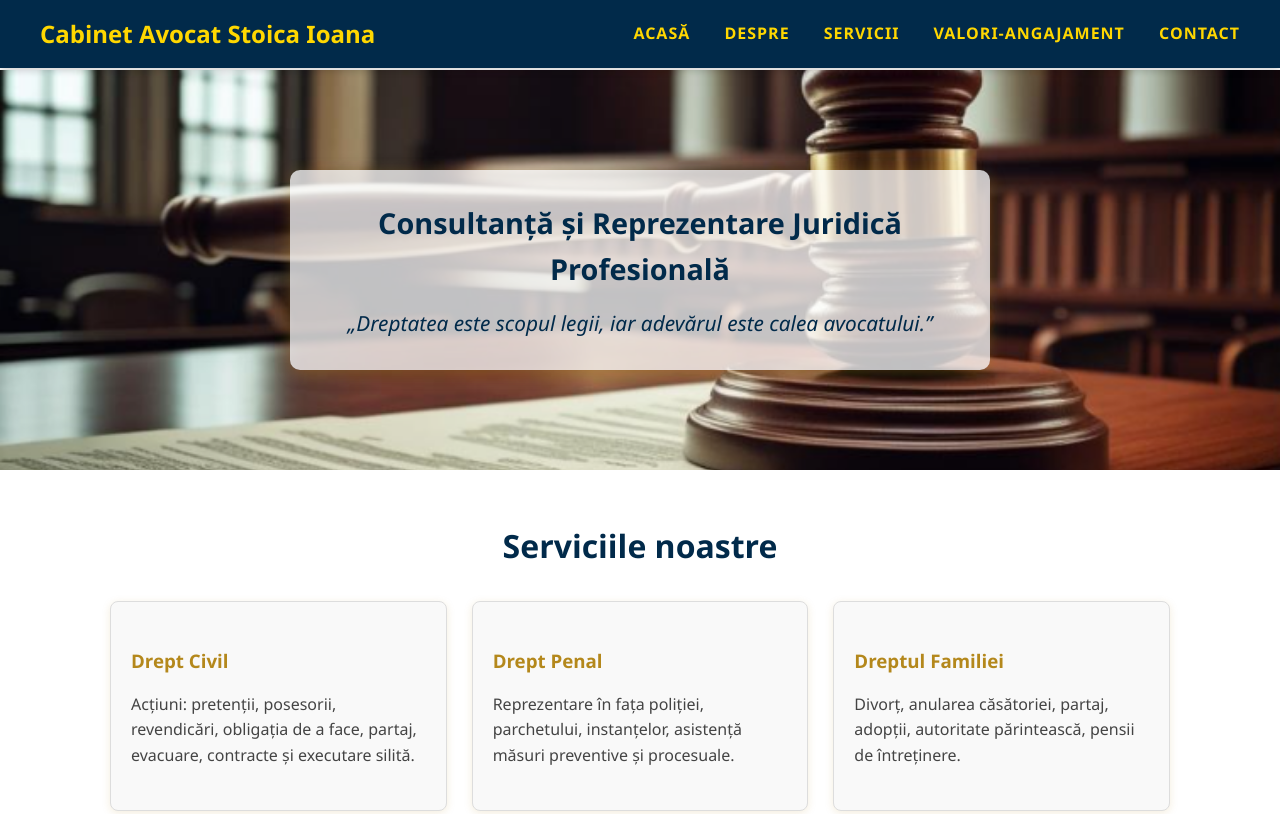
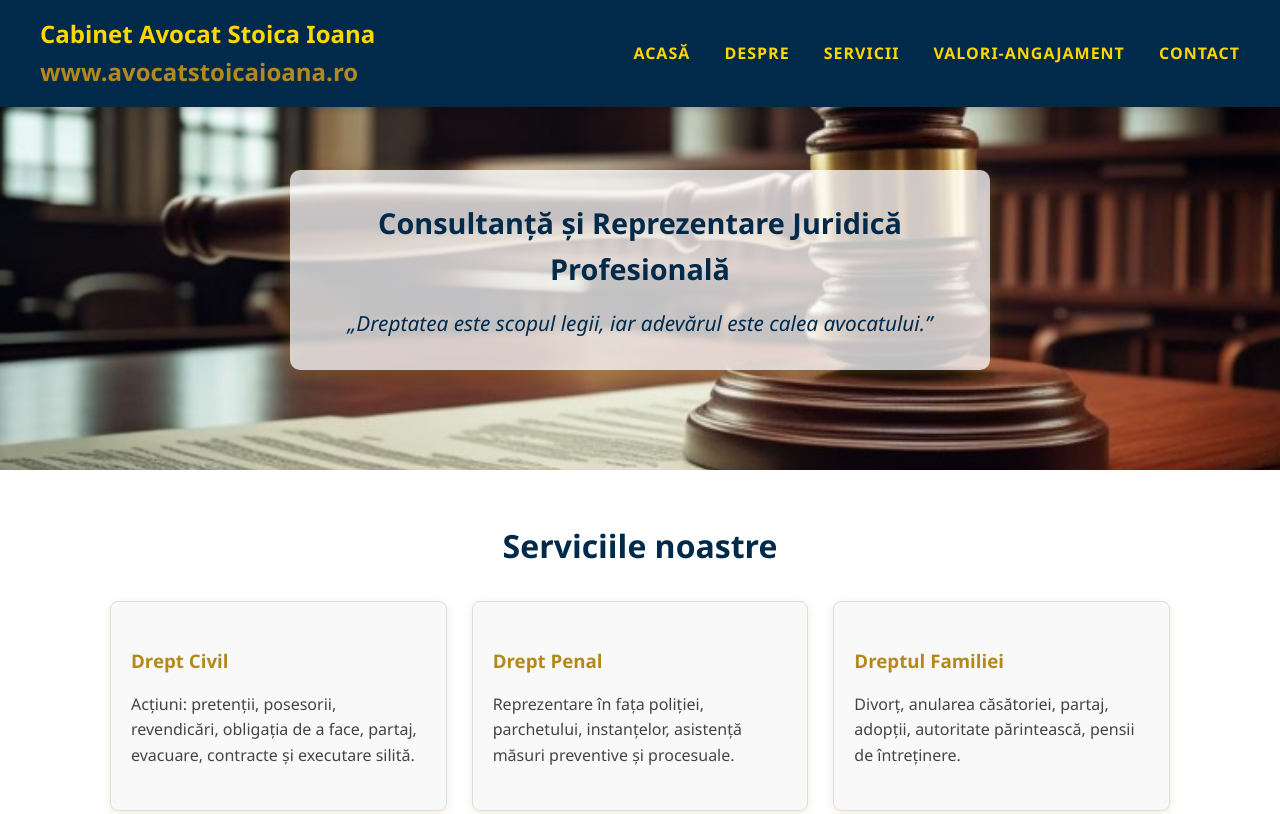
Before and after one commit to StoicaIoana-bit/Cabinet-Avocat-Stoica-Ioana, a plain HTML site: page index.html in a window 1280 px wide. Shown: the top 814 px of the page. Drawn offline with Linux system fonts and the light colour scheme.

Commit message:
Update index.html

```diff
--- a/index.html
+++ b/index.html
@@ -173,7 +173,12 @@
 </head>
 <body>
 <header>
-  <div class="logo">Cabinet Avocat Stoica Ioana</div>
+  <div class="logo">
+    Cabinet Avocat Stoica Ioana
+    <div class="site-link">
+      <a href="https://www.avocatstoicaioana.ro" target="_blank">www.avocatstoicaioana.ro</a>
+    </div>
+  </div>
  <nav>
     <a href="./">Acasă</a>
 <a href="despre.html">Despre</a>
```
